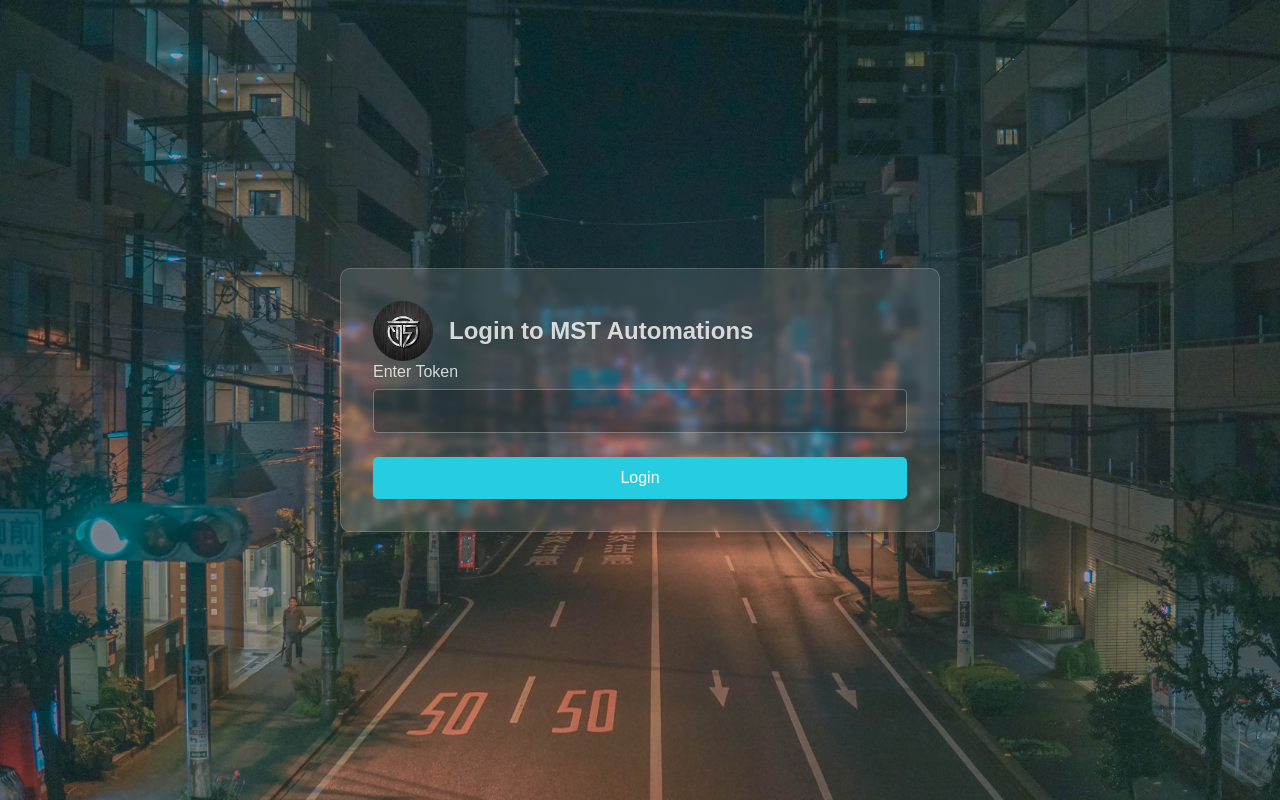
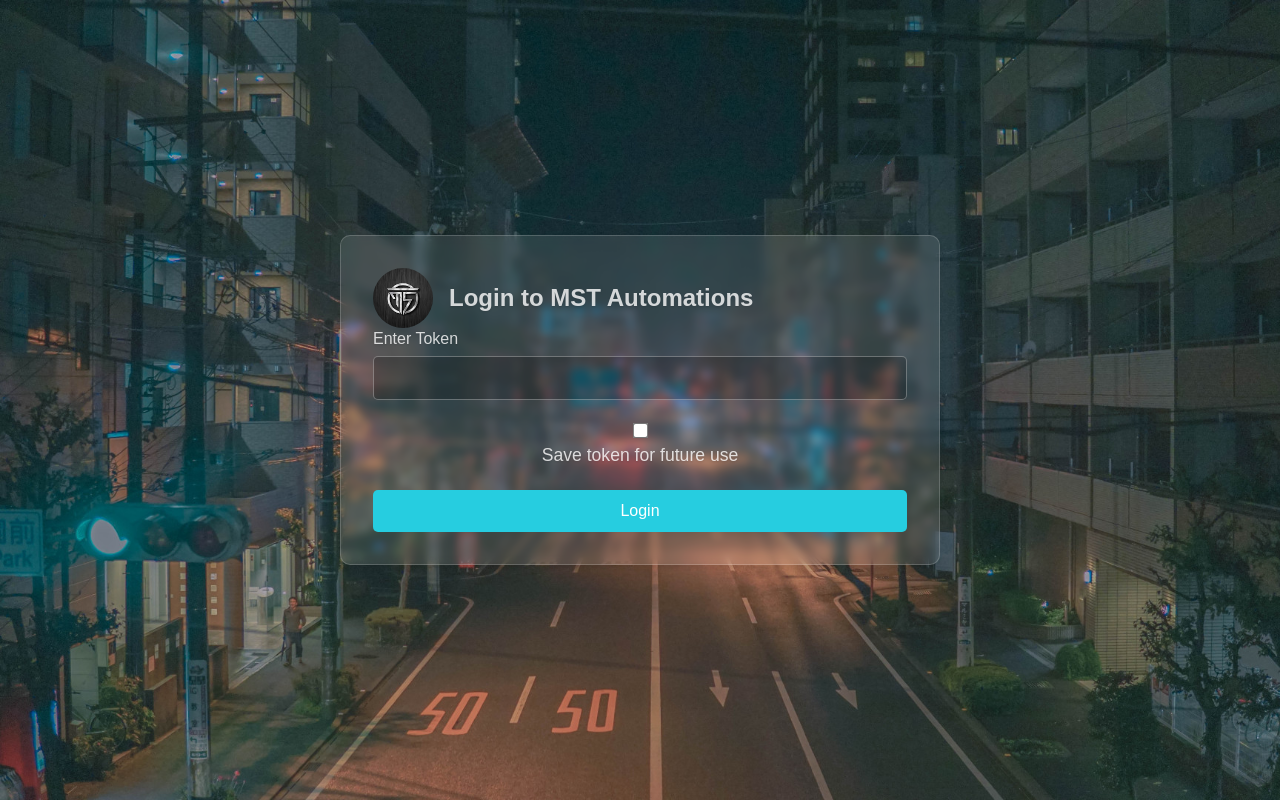
Before and after one commit to dhimanparas20/serverless, a Flask app: page /login/ in a window 1280 px wide. Run offline with Flask 3, Linux system fonts and the light colour scheme.

Commit message:
Add option to save token in browser memory
Signed-off-by: dhimanparas20 <dhimanparas20@gmail.com>

```diff
--- a/static/styles.css
+++ b/static/styles.css
@@ -21,7 +21,6 @@ body {
     display: flex;
     justify-content: center;
     align-items: center;
-    /* background-image: url("img/wall.jpg"); */
     background-position: center;
     background-size: cover;
 }
@@ -32,18 +31,17 @@ body {
     padding: 2rem;
     background-color: rgba(255, 255, 255, 0.1);
     border-radius: 10px;
-    backdrop-filter: blur(3px);
+    backdrop-filter: blur(4px);
     box-shadow: 0 4px 6px rgba(0, 0, 0, 0.1);
     border: 1px solid rgba(255, 255, 255, 0.18);
 }
 
 .container2 {
     display: flex;
-    justify-content: center; /* Center them horizontally */
-    align-items: center; /* Align them vertically */
-    gap: 1rem; /* Add spacing between the elements */
+    justify-content: center;
+    align-items: center;
+    gap: 1rem;
 }
-
 
 header {
     display: flex;
@@ -131,7 +129,7 @@ h1 {
 
 .switch-container {
     display: grid;
-    grid-template-columns: repeat(auto-fit, minmax(200px, 1fr));
+    grid-template-columns: 1fr;
     gap: 1rem;
     margin-bottom: 2rem;
 }
@@ -168,7 +166,8 @@ h1 {
     right: 0;
     bottom: 0;
     background-color: rgba(102, 102, 102, 0.5);
-    transition: .4s;
+    transition: 0.3s ease;
+    border-radius: 34px;
 }
 
 .slider:before {
@@ -179,11 +178,12 @@ h1 {
     left: 4px;
     bottom: 4px;
     background-color: var(--text-color);
-    transition: .4s;
+    transition: 0.3s ease;
+    border-radius: 50%;
 }
 
 input:checked + .slider {
-    background-color: rgba(33, 237, 88, 0.8);
+    background-color: var(--primary-color);
 }
 
 input:focus + .slider {
@@ -194,12 +194,51 @@ input:checked + .slider:before {
     transform: translateX(26px);
 }
 
-.slider.round {
-    border-radius: 34px;
+input:checked + .slider:after {
+    content: "✓";
+    position: absolute;
+    color: #fff;
+    font-size: 14px;
+    top: 50%;
+    left: 50%;
+    transform: translate(-50%, -50%);
 }
 
-.slider.round:before {
-    border-radius: 50%;
+.switch-container{
+    display: flex;
+    align-items: center;
+    gap: 0.5rem;
+    font-size: 1.1rem;
+    color: rgba(255, 255, 255, 0.8);
+}
+
+.switch-container input {
+    transform: scale(1.2);
+}
+
+.switch-container label {
+    font-size: 1.1rem;
+}
+
+/* CSS Update */
+.save-token {
+    display: flex;
+    align-items: center; /* Aligns checkbox and label in the same row */
+    gap: 0.5rem; /* Adds some space between the checkbox and the label */
+}
+
+.save-token input {
+    transform: scale(1.2); /* Slightly increase the size of the checkbox */
+}
+
+.save-token label {
+    font-size: 1.1rem; /* Increase font size for the label */
+    color: rgba(255, 255, 255, 0.8); /* Slightly adjust label color for better readability */
+}
+
+/* Optional: Change font size when checkbox is checked */
+.save-token input:checked + label {
+    font-weight: bold; /* Makes the label bold when the checkbox is checked */
 }
 
 .btn {
--- a/templates/login.html
+++ b/templates/login.html
@@ -6,9 +6,7 @@
     <title>Login - MST Automations</title>
     <link rel="stylesheet" href="https://cdnjs.cloudflare.com/ajax/libs/font-awesome/6.5.1/css/all.min.css">
     <link rel="icon" type="image/x-icon" href="{{ url_for('static', filename='img/user.png') }}">
-
     <link rel="stylesheet" href="{{ url_for('static', filename='styles.css') }}">
-
 </head>
 <body style="background-image: url('{{ WALL_URL or "/static/img/wall.jpg" }}');">
     <div class="container">
@@ -27,9 +25,40 @@
                     <label for="token" class="glass-text">Enter Token</label>
                     <input type="text" id="token" name="token" class="form-input" required>
                 </div>
+
+                <!-- Save Token Checkbox -->
+                <div class="form-group save-token">
+                    <input type="checkbox" id="saveToken" name="saveToken">
+                    <label for="saveToken" class="glass-text">Save token for future use</label>
+                </div>
+
                 <button type="submit" class="btn">Login</button>
             </form>
         </main>
     </div>
+
+    <!-- Include JavaScript to handle saving and auto-filling token -->
+    <script>
+        window.onload = function() {
+            // Check if the token is saved in localStorage and pre-fill the form
+            const savedToken = localStorage.getItem('savedToken');
+            if (savedToken) {
+                document.getElementById('token').value = savedToken;
+                document.getElementById('saveToken').checked = true;
+            }
+        };
+
+        // Handle form submission to save the token if checkbox is checked
+        document.querySelector('.login-form').addEventListener('submit', function(e) {
+            const token = document.getElementById('token').value;
+            const saveToken = document.getElementById('saveToken').checked;
+
+            if (saveToken) {
+                localStorage.setItem('savedToken', token); // Save token in localStorage
+            } else {
+                localStorage.removeItem('savedToken'); // Remove token if not saved
+            }
+        });
+    </script>
 </body>
 </html>
```
Also changed, not shown: templates/index.html (+3 -4 lines).
